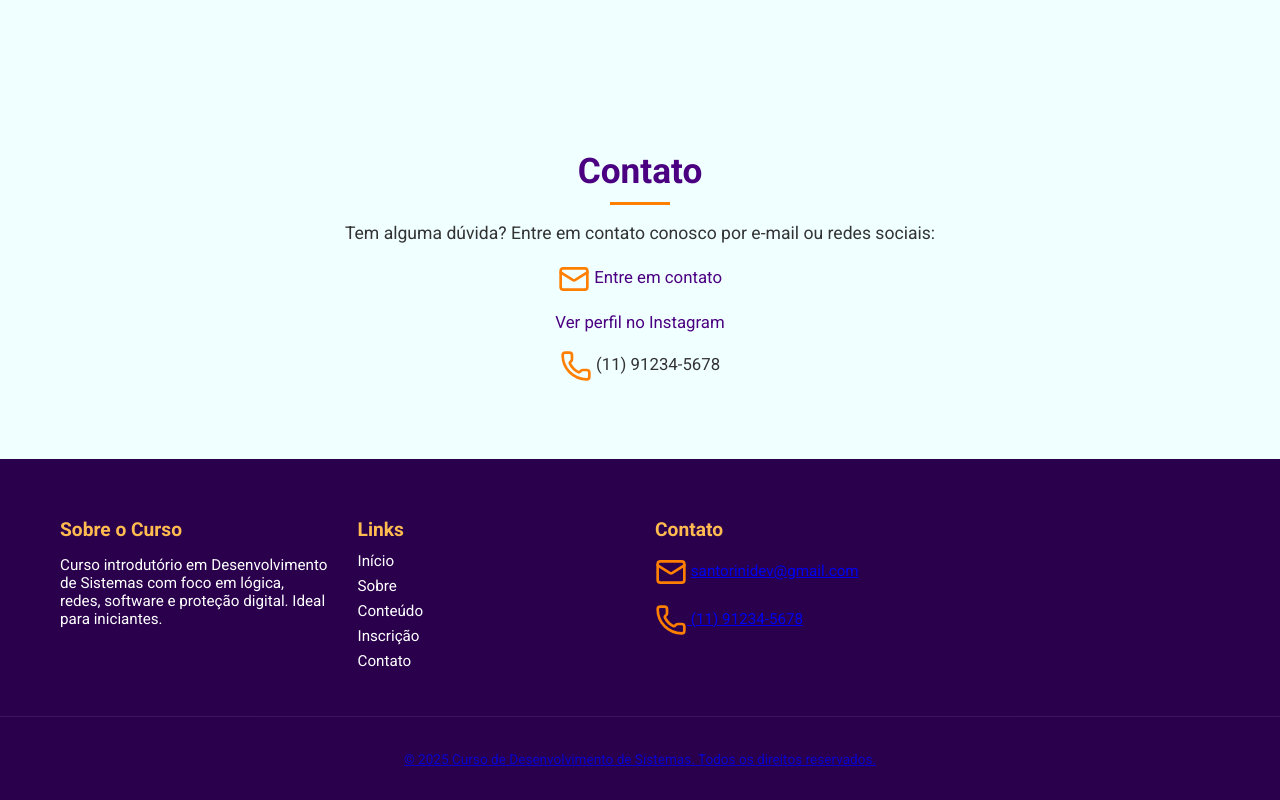
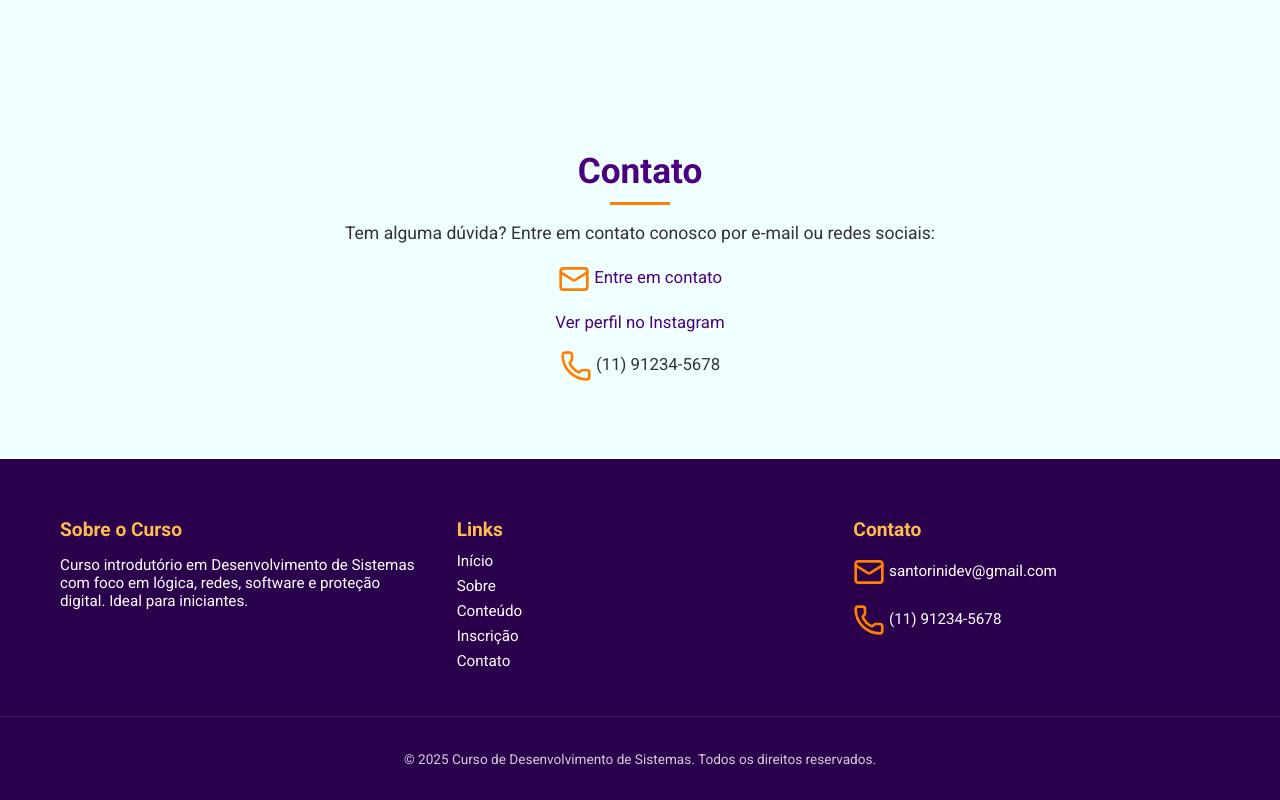
Before and after one commit to santorininxz/landing_page, a plain HTML site: page index.html in a window 1280 px wide. Shown: the part 3777-4577 px from the top of the page. Drawn offline with nearby package versions, Linux system fonts and the light colour scheme; some icons are missing.

Commit message:
Update index.html

```diff
--- a/index.html
+++ b/index.html
@@ -603,7 +603,7 @@
              <div>
                 <h3>Contato</h3>
                 <p style="font-size: 0.95rem;"><i data-lucide="mail" class="icon" style="vertical-align: middle;"></i>
-                   <a href="mailto:andressampjf@gmail.com?subject=Ola%20tenho%20interesse%20no%20curso"> santorinidev@gmail.com
+                   santorinidev@gmail.com
                 <p style="font-size: 0.95rem;"><i data-lucide="phone" class="icon" style="vertical-align: middle;"></i>
                     (11)
                     91234-5678</p>
```
